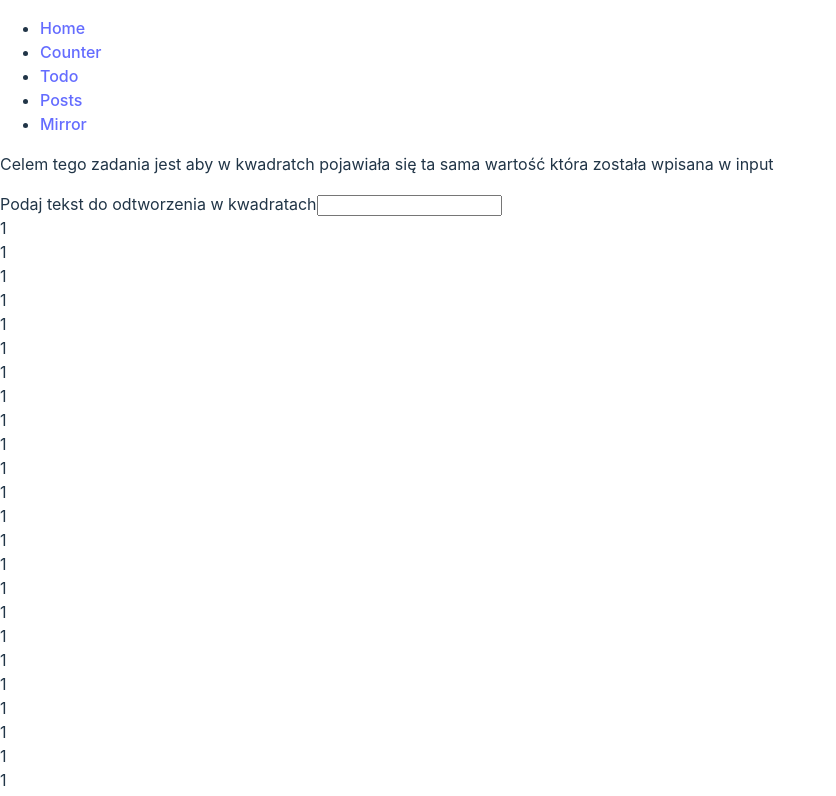
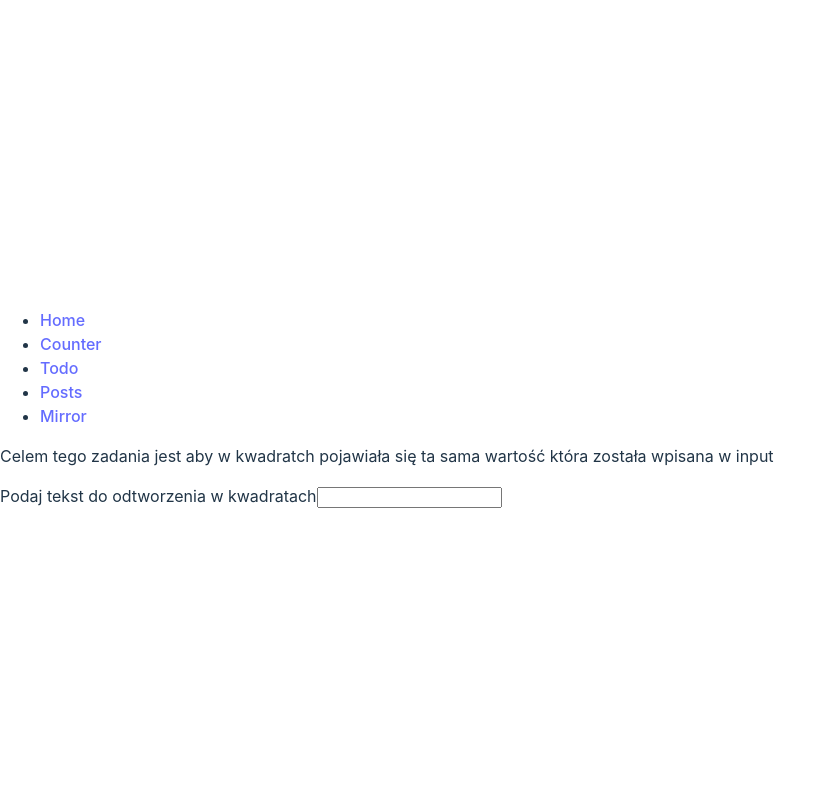
Before and after one commit to mlodyoskar/react-exercises, a React app: page /mirror in a window 1280 px wide. Shown: the top 796 px of the page, without its empty margins (0-836 px from the left). Built offline with nearby package versions, Linux system fonts and the light colour scheme; the HTML template or start-up script is replaced by a standard one.

Commit message:
Mirror input task - same value shown in all squares

```diff
--- a/src/tasks/MirrorInput.tsx
+++ b/src/tasks/MirrorInput.tsx
@@ -1,4 +1,8 @@
+import {useState} from "react";
+
 export const MirrorInput = () => {
+    const [inputValue, setInputValue] = useState('')
+
   return (
     <div>
       <p className="mb-4">
@@ -7,7 +11,7 @@ export const MirrorInput = () => {
       </p>
       <label className="flex flex-col">
         Podaj tekst do odtworzenia w kwadratach
-        <input type="text" className="border border-2" />
+        <input type="text" className="border border-2" onChange={e => setInputValue(e.target.value)} value={inputValue} />
       </label>
 
       <div className="grid grid-cols-12 mt-10">
@@ -16,7 +20,7 @@ export const MirrorInput = () => {
                   className="border w-16 h-16 items-center flex justify-center font-md"
                   key={index}
               >
-            1
+                  {inputValue}
               </div>
           ))}
       </div>
--- a/src/tasks/Todo.tsx
+++ b/src/tasks/Todo.tsx
@@ -51,11 +51,6 @@ export const Todo = () => {
                    deleteTask(task.id)
                }}>Delete</button>
            </li>))}
-       {/*    <li style={{ textDecoration: false ? "line-through" : "none" }}>
-     Wynieść śmieci
-     <button>{false ? "Undo" : "Complete"}</button>
-     <button>Delete</button>
-    </li>*/}
    </ul>
   </div>
  );
```
Lines whose indentation alone changed are shown as unchanged.
